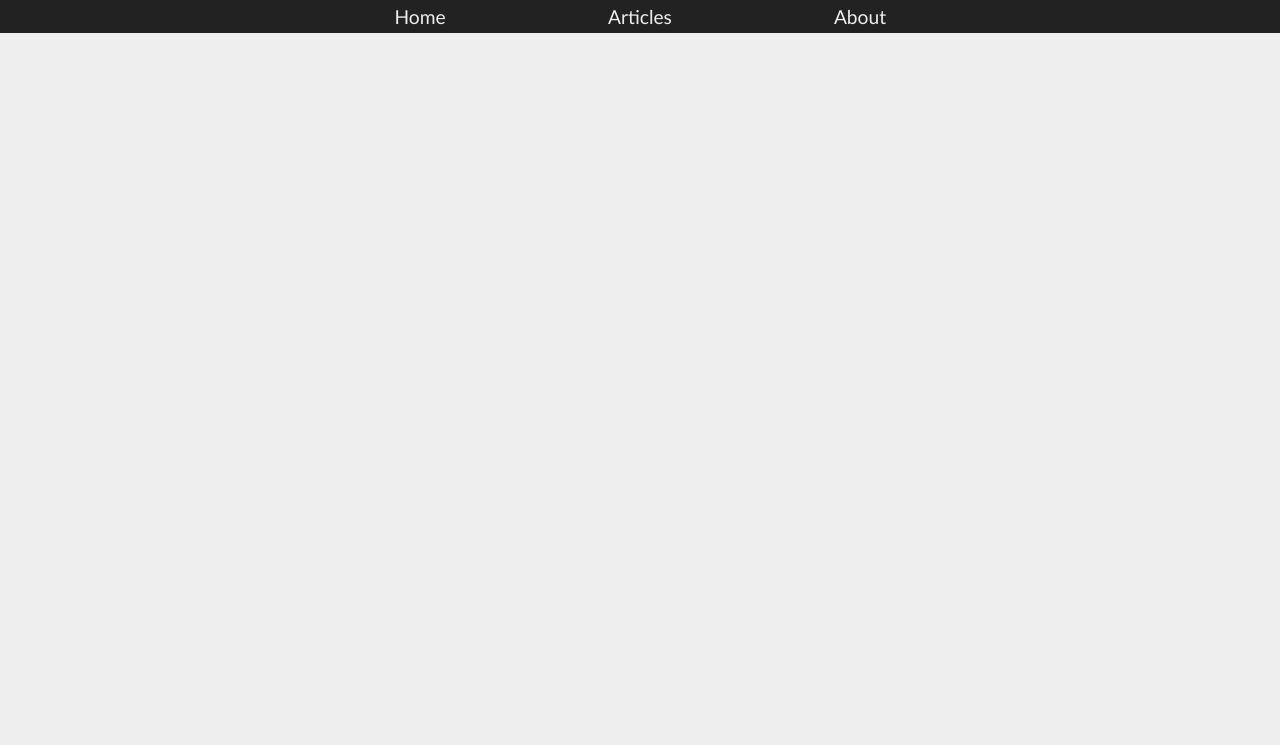
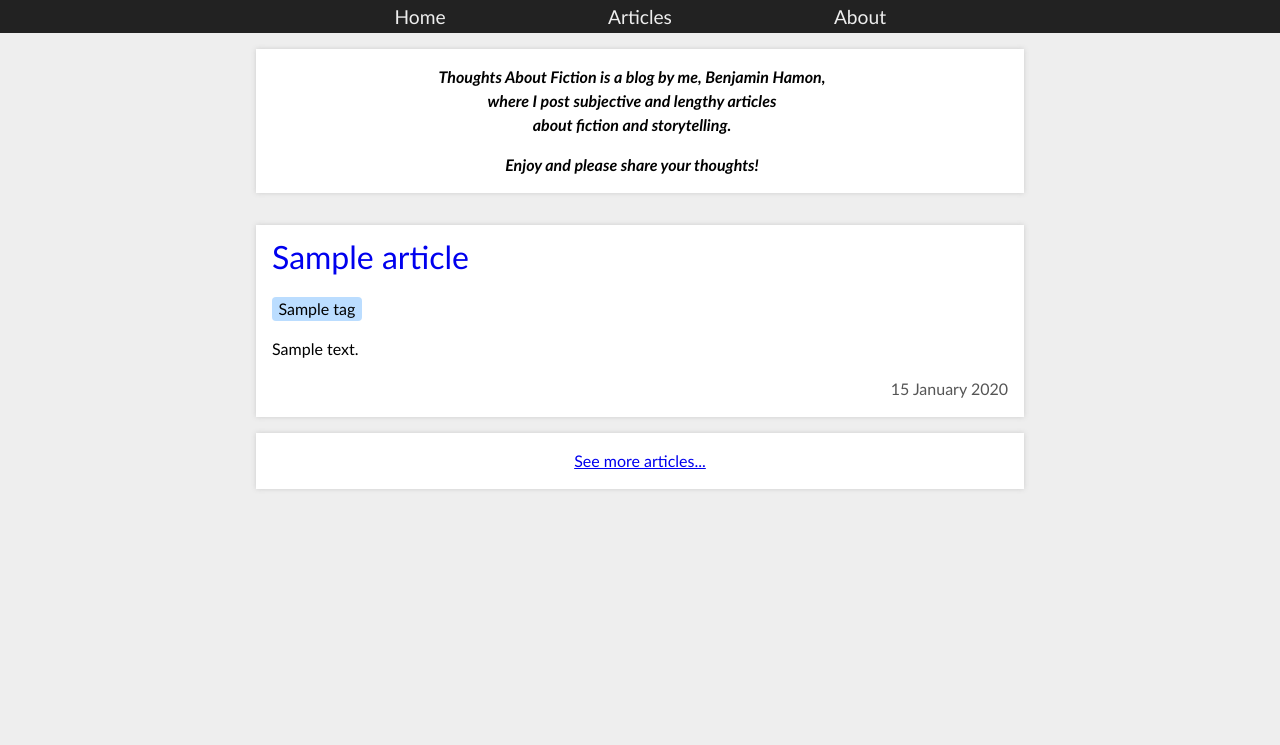
Before and after one commit to BenjaminHamon/MyBlog, a Flask app: template Sources/bhamon_blog/templates/home.html in a window 1280 px wide. Shown: the top 745 px of the page. Run offline with Flask 2, Linux system fonts and the light colour scheme; the template is opened without the code that fills it: most values are stand-ins (such as "Sample title", 1, 10 or a date in 2020).

Commit message:
Add home

```diff
--- a/Sources/bhamon_blog/content/article_provider.py
+++ b/Sources/bhamon_blog/content/article_provider.py
@@ -1,5 +1,5 @@
 import os
-from typing import List
+from typing import List, Optional
 
 import yaml
 
@@ -17,10 +17,10 @@ class ArticleProvider:
         self._content_directory = content_directory
 
 
-    def list_articles(self) -> List[DocumentMetadata]:
+    def list_articles(self, skip: int = 0, limit: Optional[int] = None) -> List[DocumentMetadata]:
         all_articles = self.load_all_metadata()
         all_articles.sort(key = lambda x: x.creation_date, reverse = True)
-        return all_articles
+        return all_articles[skip : skip + limit if limit is not None else None]
 
 
     def load_index(self) -> List[IndexItem]:
--- a/Sources/bhamon_blog/main_controller.py
+++ b/Sources/bhamon_blog/main_controller.py
@@ -13,7 +13,8 @@ class MainController:
 
 
     def home(self) -> str:
-        return flask.render_template("home.html", title = "Home")
+        article_collection = self._article_provider.list_articles(limit = 3)
+        return flask.render_template("home.html", title = "Home", article_collection = article_collection)
 
 
     def article_collection(self) -> str:
--- a/Sources/bhamon_blog/static/content.css
+++ b/Sources/bhamon_blog/static/content.css
@@ -15,6 +15,14 @@ main > section > article
 	box-shadow: 0 0 5px #cccccc;
 	padding: 1em;
 	gap: 1em;
+}
+
+
+/* Home */
+
+.home-link > a
+{
+	text-align: center;
 }
 
 
--- a/Sources/bhamon_blog/templates/home.html
+++ b/Sources/bhamon_blog/templates/home.html
@@ -1,4 +1,53 @@
 {% extends 'layout.html' %}
 
 {% block content %}
+
+<section>
+
+	<article class="about-heading">
+		<div class="text">
+			<p>Thoughts About Fiction is a blog by me, Benjamin Hamon,<br/>where I post subjective and lengthy articles<br/>about fiction and storytelling.</p>
+			<p>Enjoy and please share your thoughts!</p>
+		</div>
+	</article>
+
+</section>
+
+<section class="section-for-article-collection">
+
+	{% for article in article_collection %}
+
+	<article>
+		<div class="article-heading">
+			<a href="{{ url_for('main_controller.article', identifier_or_alias = article.reference) }}">{{ article.title }}</a>
+		</div>
+		<div class="article-metadata">
+			<p class="identifier">{{ article.identifier }}</p>
+			<ul class="warnings">
+				{% for warning in article.warnings %}
+				<li>Warning: {{ warning }}</li>
+				{% endfor %}
+			</ul>
+			<ul class="tags">
+				{% for tag in article.tags %}
+				<li>{{ tag }}</li>
+				{% endfor %}
+			</ul>
+		</div>
+		<div class="article-excerpt">
+			{{ article.excerpt | safe }}
+		</div>
+		<div class="article-metadata">
+			<p class="date">{{ article | format_document_date }}</p>
+		</div>
+	</article>
+
+	{% endfor %}
+
+	<article class="home-link">
+		<a href="{{ url_for('main_controller.article_collection') }}">See more articles...</a>
+	</article>
+
+</section>
+
 {% endblock %}
```
